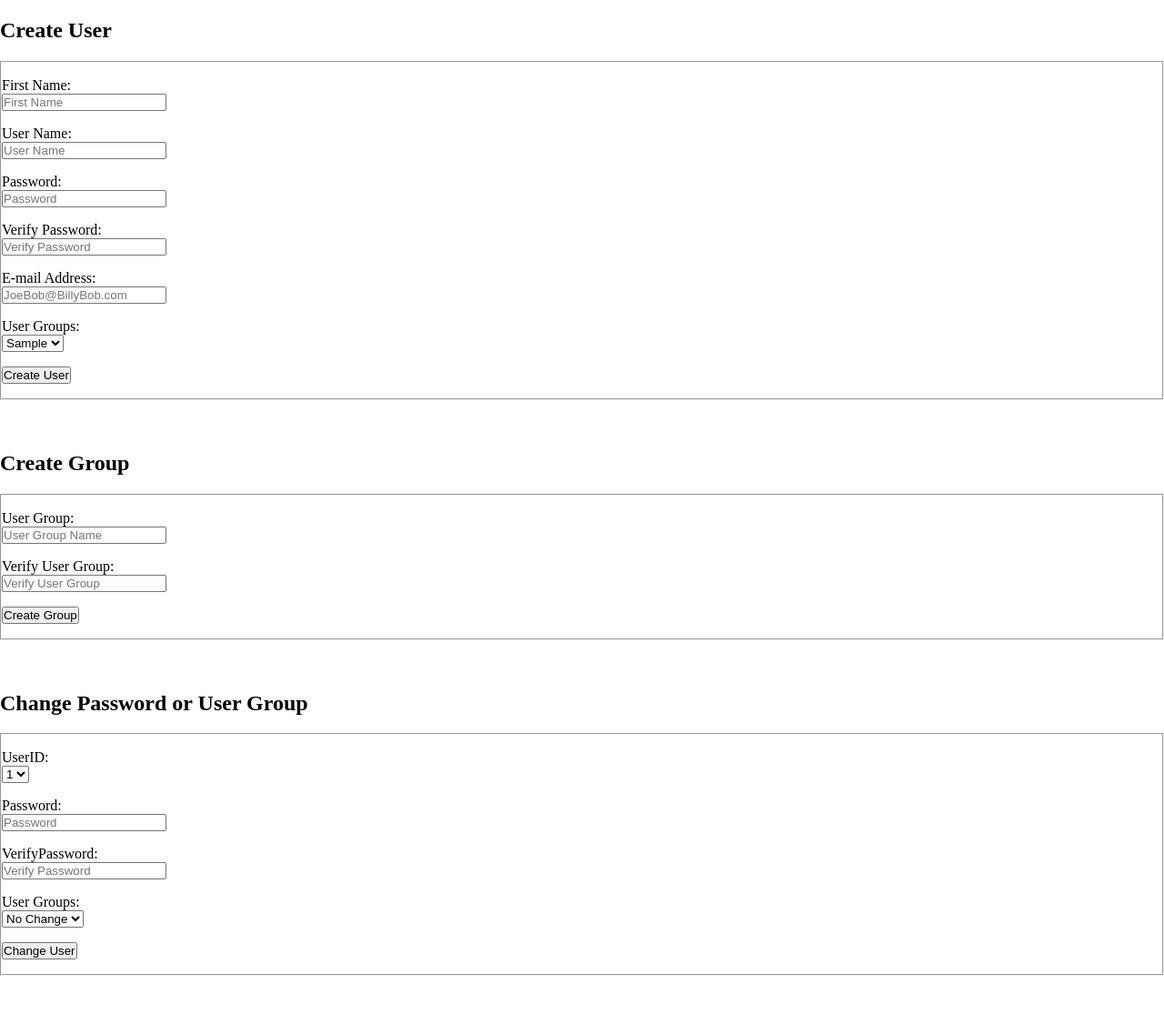
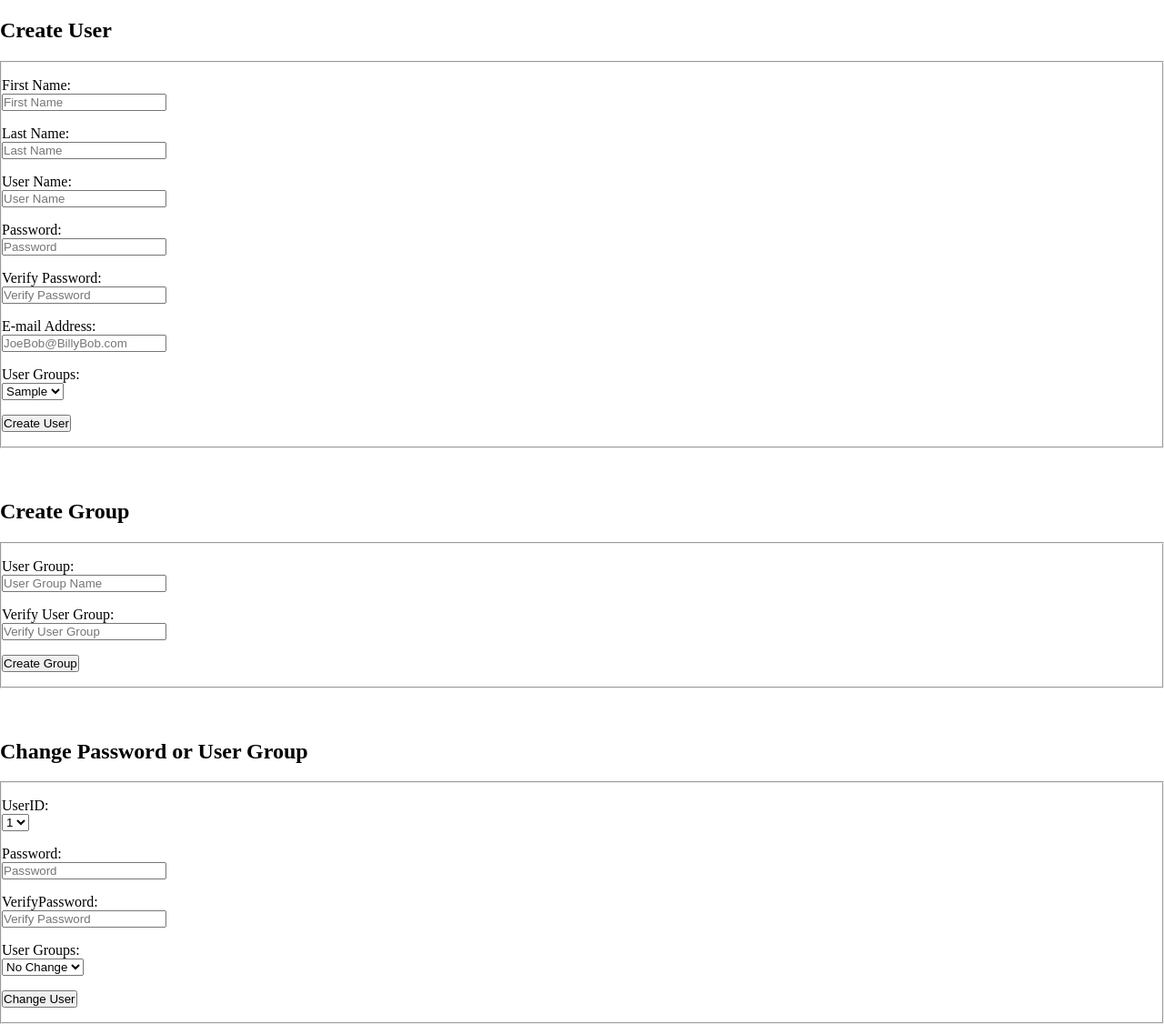
Before and after one commit to GuloGuloDesu/Monitoring, a PHP site: page /Admin.php in a window 1280 px wide. Shown: the whole page at 91% size. Before the commit the page ends 1073 px from the top, so only its background shows below. Run offline with PHP 8.4, Linux system fonts and the light colour scheme; tables that the repository leaves empty hold one stand-in row (values such as "Sample post"); data that the repository does not hold is empty.

Commit message:
Added a section for user last name

```diff
--- a/Web/Admin.php
+++ b/Web/Admin.php
@@ -50,6 +50,15 @@
                     <input
                          id="FirstName" type="text" name="FirstName"
                          class="text" placeholder="First Name" required>
+                </p>
+                <p>
+                    <label for="LastName">
+                        Last Name:
+                    </label>
+                    <br>
+                    <input
+                         id="LastName" type="text" name="LastName"
+                         class="text" placeholder="Last Name" required>
                 </p>
                 <p>
                     <label for="UserID">
```
